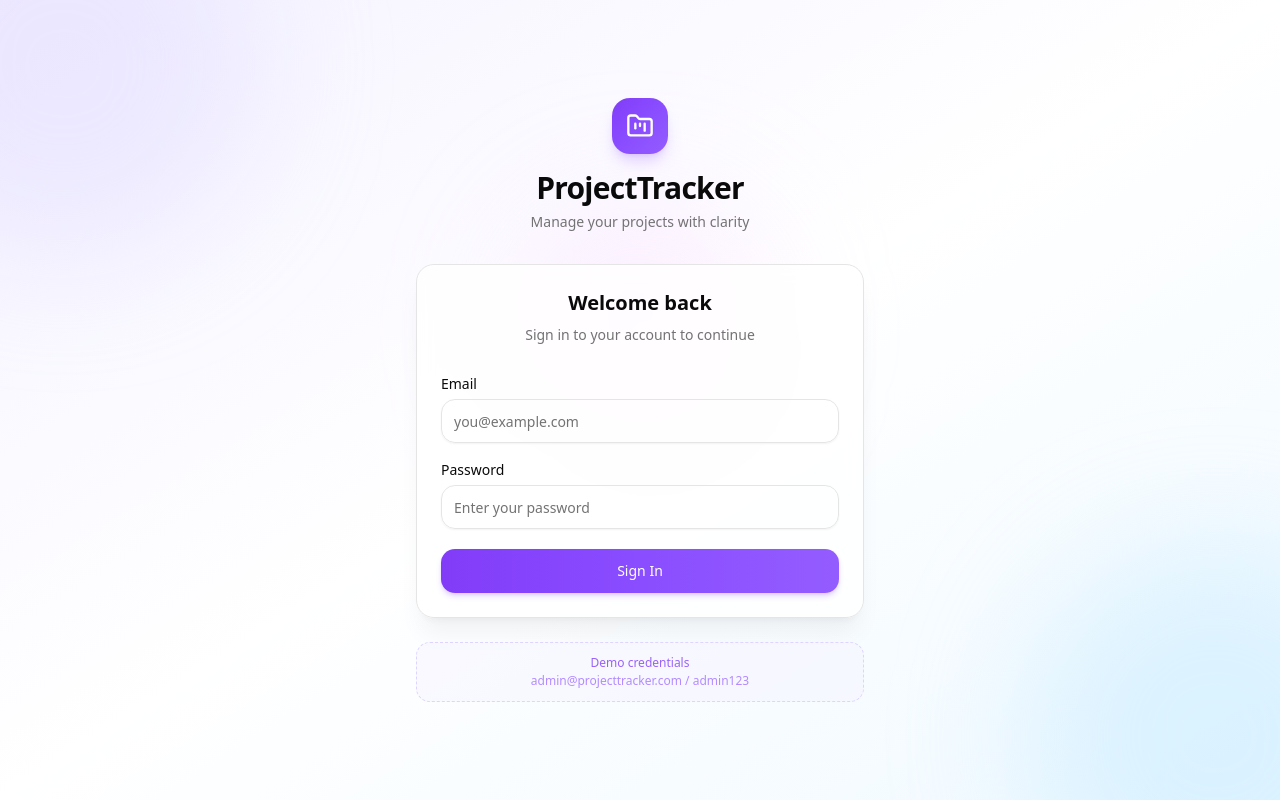
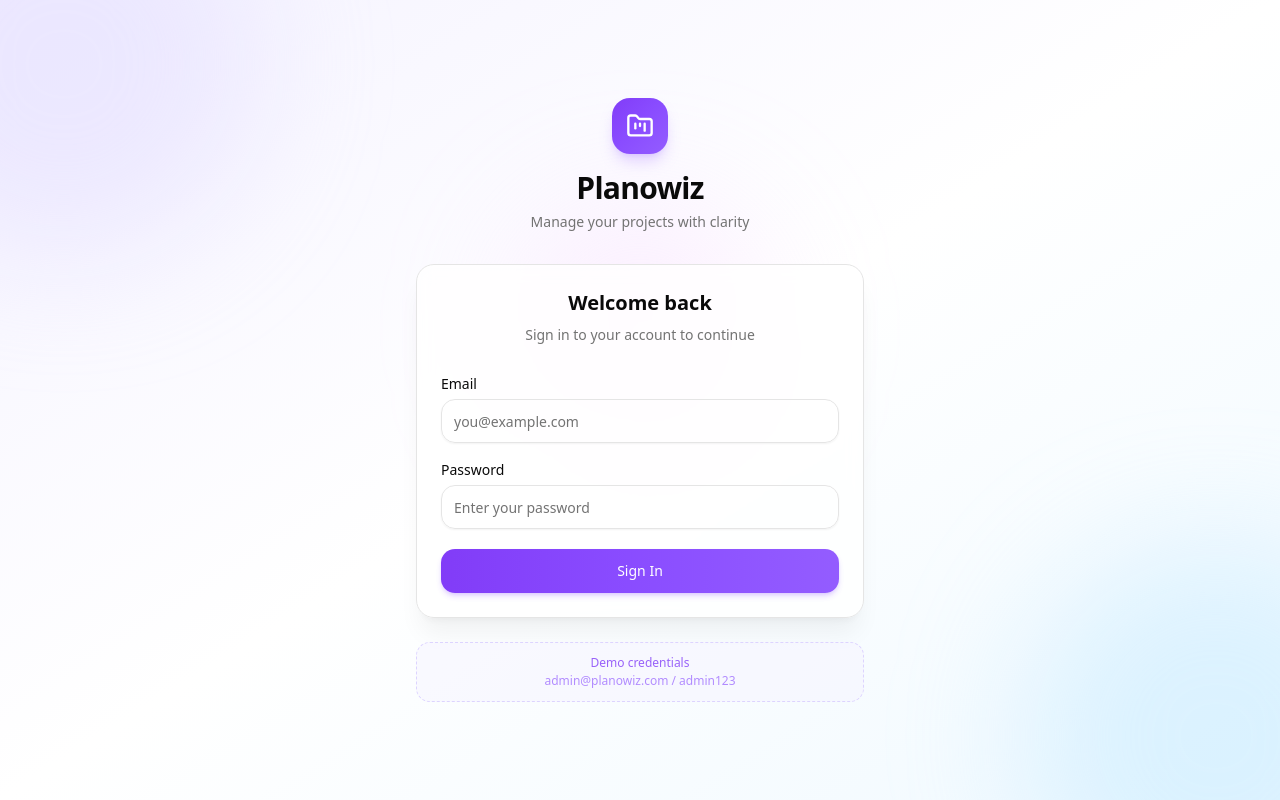
Before and after one commit to bunztelan/project_tracker, a Next.js app: page /login in a window 1280 px wide. Built offline with nearby package versions, Linux system fonts and the light colour scheme.

Commit message:
chore: rename to Planowiz and hide data menu

```diff
--- a/package.json
+++ b/package.json
@@ -1,5 +1,5 @@
 {
-  "name": "project-tracker",
+  "name": "planowiz",
   "version": "0.1.0",
   "private": true,
   "scripts": {
--- a/src/app/layout.tsx
+++ b/src/app/layout.tsx
@@ -16,7 +16,7 @@ const geistMono = Geist_Mono({
 });
 
 export const metadata: Metadata = {
-  title: "ProjectTracker",
+  title: "Planowiz",
   description: "Project management and tracking application",
 };
 
--- a/src/app/login/page.tsx
+++ b/src/app/login/page.tsx
@@ -63,7 +63,7 @@ export default function LoginPage() {
             <FolderKanban className="h-7 w-7 text-white" />
           </div>
           <h1 className="text-3xl font-bold tracking-tight text-foreground">
-            ProjectTracker
+            Planowiz
           </h1>
           <p className="mt-1.5 text-sm text-muted-foreground">
             Manage your projects with clarity
@@ -139,7 +139,7 @@ export default function LoginPage() {
             Demo credentials
           </p>
           <p className="mt-0.5 text-xs text-brand-500/70 dark:text-brand-400/60">
-            admin@projecttracker.com / admin123
+            admin@planowiz.com / admin123
           </p>
         </div>
       </div>
--- a/src/components/layout/app-sidebar.tsx
+++ b/src/components/layout/app-sidebar.tsx
@@ -14,7 +14,6 @@ import {
   Zap,
   GanttChart,
   BarChart3,
-  FileSpreadsheet,
   Settings,
   LogOut,
   ChevronsUpDown,
@@ -88,12 +87,6 @@ const projectNavItems = [
     featureKey: "reports",
   },
   {
-    title: "Data",
-    segment: "data",
-    icon: FileSpreadsheet,
-    featureKey: "excel",
-  },
-  {
     title: "Settings",
     segment: "settings",
     icon: Settings,
@@ -159,7 +152,7 @@ export function AppSidebar({ featureToggles: featureTogglesProp, ...props }: App
           {!isCollapsed && (
             <div className="flex flex-col">
               <span className="text-sm font-bold tracking-tight text-foreground">
-                ProjectTracker
+                Planowiz
               </span>
               <span className="text-[10px] font-medium text-muted-foreground">
                 Manage with clarity
--- a/src/components/settings/settings-client.tsx
+++ b/src/components/settings/settings-client.tsx
@@ -128,11 +128,6 @@ const FEATURE_DEFINITIONS: Record<
     label: "Reports",
     description: "Reporting dashboards",
     icon: BarChart3,
-  },
-  excel: {
-    label: "Excel Visualization",
-    description: "Excel data upload and visualization",
-    icon: FileSpreadsheet,
   },
 };
 
```
Also changed, not shown: 1 other file (tests, documents, lock files or other folders).
